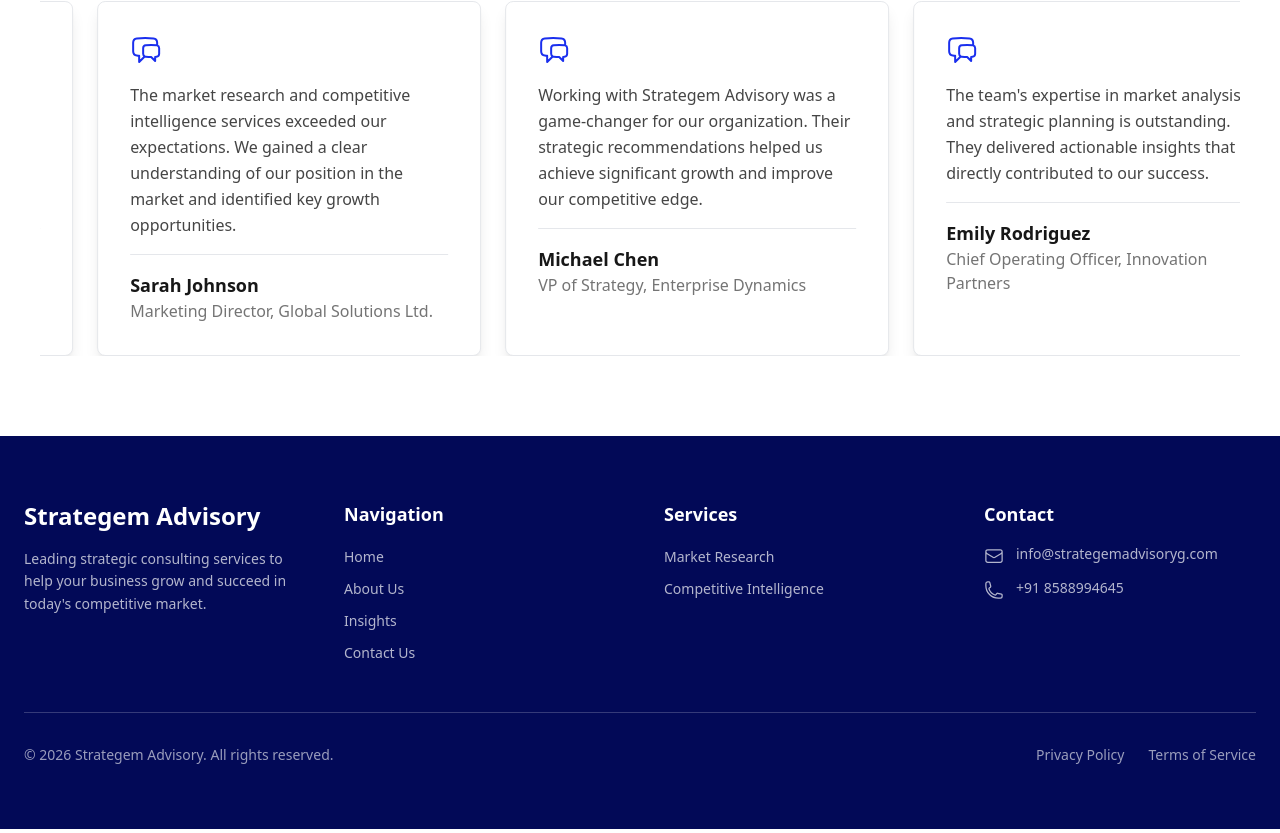
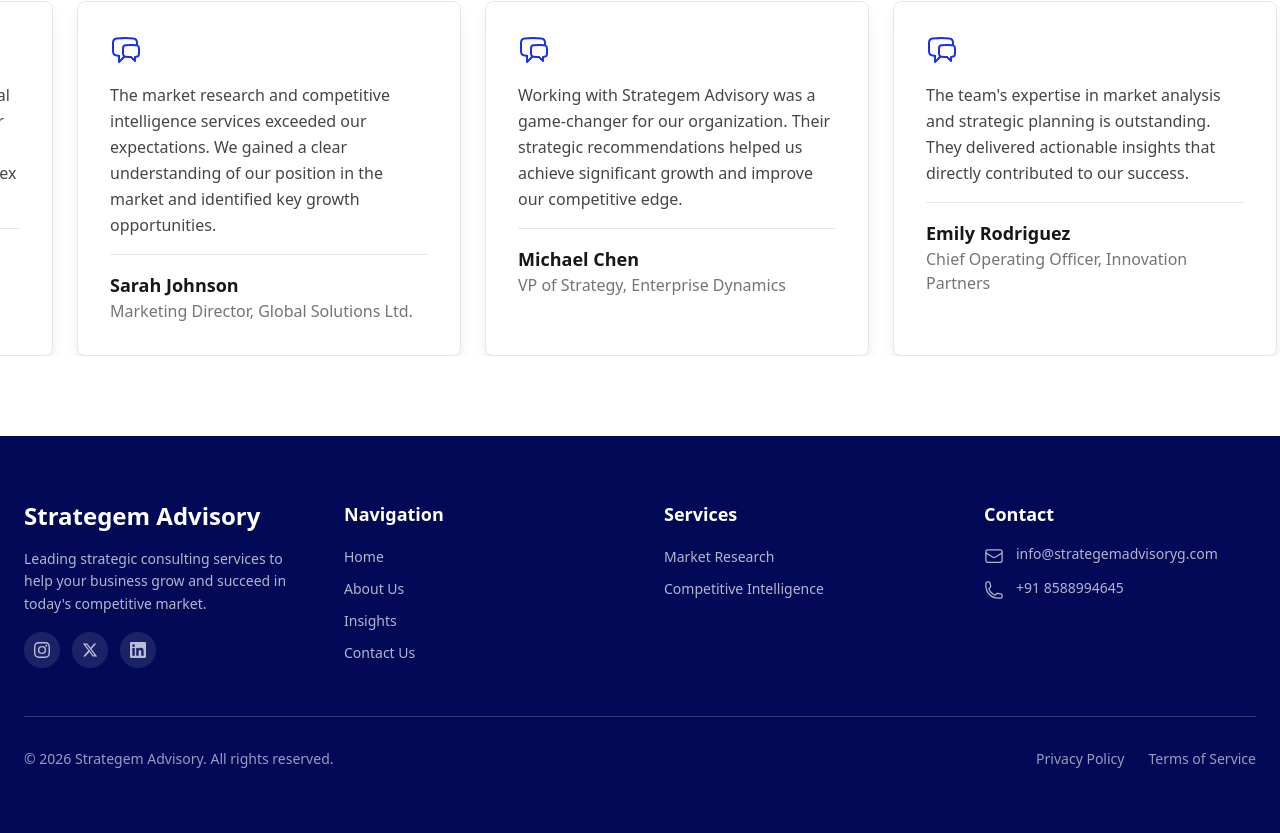
Before and after one commit to tushar-1226/Stratagem-advisory, a Next.js app: page / in a window 1280 px wide. Shown: the part 5698-6531 px from the top of the page. Built offline with nearby package versions, Linux system fonts and the light colour scheme.

Commit message:
fixed full viewwidth and fixed the footer with linkedin, twitter and insta

```diff
--- a/components/Footer.tsx
+++ b/components/Footer.tsx
@@ -5,6 +5,45 @@ import {
   EnvelopeIcon,
   PhoneIcon,
 } from "@heroicons/react/24/outline";
+
+function InstagramIcon({ className }: { className?: string }) {
+  return (
+    <svg
+      className={className}
+      viewBox="0 0 24 24"
+      fill="currentColor"
+      xmlns="http://www.w3.org/2000/svg"
+    >
+      <path d="M12 2.163c3.204 0 3.584.012 4.85.07 3.252.148 4.771 1.691 4.919 4.919.058 1.265.069 1.645.069 4.849 0 3.205-.012 3.584-.069 4.849-.149 3.225-1.664 4.771-4.919 4.919-1.266.058-1.644.07-4.85.07-3.204 0-3.584-.012-4.849-.07-3.26-.149-4.771-1.699-4.919-4.92-.058-1.265-.07-1.644-.07-4.849 0-3.204.013-3.583.07-4.849.149-3.227 1.664-4.771 4.919-4.919 1.266-.057 1.645-.069 4.849-.069zm0-2.163c-3.259 0-3.667.014-4.947.072-4.358.2-6.78 2.618-6.98 6.98-.059 1.281-.073 1.689-.073 4.948 0 3.259.014 3.668.072 4.948.2 4.358 2.618 6.78 6.98 6.98 1.281.058 1.689.072 4.948.072 3.259 0 3.668-.014 4.948-.072 4.354-.2 6.782-2.618 6.979-6.98.059-1.28.073-1.689.073-4.948 0-3.259-.014-3.667-.072-4.947-.196-4.354-2.617-6.78-6.979-6.98-1.281-.059-1.69-.073-4.949-.073zm0 5.838a6.162 6.162 0 100 12.324 6.162 6.162 0 000-12.324zm0 10.162a4 4 0 110-8 4 4 0 010 8zm6.406-11.845a1.44 1.44 0 100 2.881 1.44 1.44 0 000-2.881z" />
+    </svg>
+  );
+}
+
+function XIcon({ className }: { className?: string }) {
+  return (
+    <svg
+      className={className}
+      viewBox="0 0 24 24"
+      fill="currentColor"
+      xmlns="http://www.w3.org/2000/svg"
+    >
+      <path d="M18.244 2.25h3.308l-7.227 8.26 8.502 11.24H16.17l-5.214-6.817L4.99 21.75H1.68l7.73-8.835L1.254 2.25H8.08l4.713 6.231zm-1.161 17.52h1.833L7.084 4.126H5.117z" />
+    </svg>
+  );
+}
+
+function LinkedInIcon({ className }: { className?: string }) {
+  return (
+    <svg
+      className={className}
+      viewBox="0 0 24 24"
+      fill="currentColor"
+      xmlns="http://www.w3.org/2000/svg"
+    >
+      <path d="M20.447 20.452h-3.554v-5.569c0-1.328-.027-3.037-1.852-3.037-1.853 0-2.136 1.445-2.136 2.939v5.667H9.351V9h3.414v1.561h.046c.477-.9 1.637-1.85 3.37-1.85 3.601 0 4.267 2.37 4.267 5.455v6.286zM5.337 7.433a2.062 2.062 0 01-2.063-2.065 2.064 2.064 0 112.063 2.065zm1.782 13.019H3.555V9h3.564v11.452zM22.225 0H1.771C.792 0 0 .774 0 1.729v20.542C0 23.227.792 24 1.771 24h20.451C23.2 24 24 23.227 24 22.271V1.729C24 .774 23.2 0 22.222 0h.003z" />
+    </svg>
+  );
+}
 
 export default function Footer() {
   const currentYear = new Date().getFullYear();
@@ -42,6 +81,35 @@ export default function Footer() {
               Leading strategic consulting services to help your business grow
               and succeed in today&apos;s competitive market.
             </p>
+            <div className="flex gap-3">
+              <a
+                href="https://www.instagram.com/strategemadvisorygroup/"
+                target="_blank"
+                rel="noopener noreferrer"
+                aria-label="Instagram"
+                className="flex items-center justify-center w-9 h-9 rounded-full bg-white/10 text-white/70 hover:bg-white/20 hover:text-white transition-colors duration-200"
+              >
+                <InstagramIcon className="w-4 h-4" />
+              </a>
+              <a
+                href="https://x.com/StrategemAdvis"
+                target="_blank"
+                rel="noopener noreferrer"
+                aria-label="Twitter"
+                className="flex items-center justify-center w-9 h-9 rounded-full bg-white/10 text-white/70 hover:bg-white/20 hover:text-white transition-colors duration-200"
+              >
+                <XIcon className="w-4 h-4" />
+              </a>
+              <a
+                href="#" // I'll add this link later
+                target="_blank"
+                rel="noopener noreferrer"
+                aria-label="LinkedIn"
+                className="flex items-center justify-center w-9 h-9 rounded-full bg-white/10 text-white/70 hover:bg-white/20 hover:text-white transition-colors duration-200"
+              >
+                <LinkedInIcon className="w-4 h-4" />
+              </a>
+            </div>
           </div>
 
           {/* Navigation Links */}
--- a/components/Home/Testimonials.tsx
+++ b/components/Home/Testimonials.tsx
@@ -58,13 +58,12 @@ export default function Testimonials() {
   const duplicatedTestimonials = [...testimonials, ...testimonials];
 
   return (
-    <section className="py-12 px-3 mx-2 lg:py-20 lg:px-6 md:mx-4">
-      <div className="max-w-7xl mx-auto">
-        <h2 className="text-3xl lg:text-4xl font-bold mb-8 text-center text-foreground">
+    <section className="py-12 lg:py-20">
+      <h2 className="text-3xl lg:text-4xl font-bold mb-8 text-center text-foreground px-3">
         What Our Clients Say
       </h2>
-        <div className="overflow-hidden">
-          <div className="flex animate-scroll-testimonials w-fit gap-6">
+      <div className="w-screen relative left-1/2 right-1/2 -mx-[50vw] overflow-hidden">
+        <div className="flex animate-scroll-testimonials w-fit gap-6 px-6">
           {duplicatedTestimonials.map((testimonial, index) => (
             <div
               key={`${testimonial.id}-${index}`}
@@ -90,7 +89,6 @@ export default function Testimonials() {
           ))}
         </div>
       </div>
-      </div>
     </section>
   );
 }
```
Lines whose indentation alone changed are shown as unchanged.
